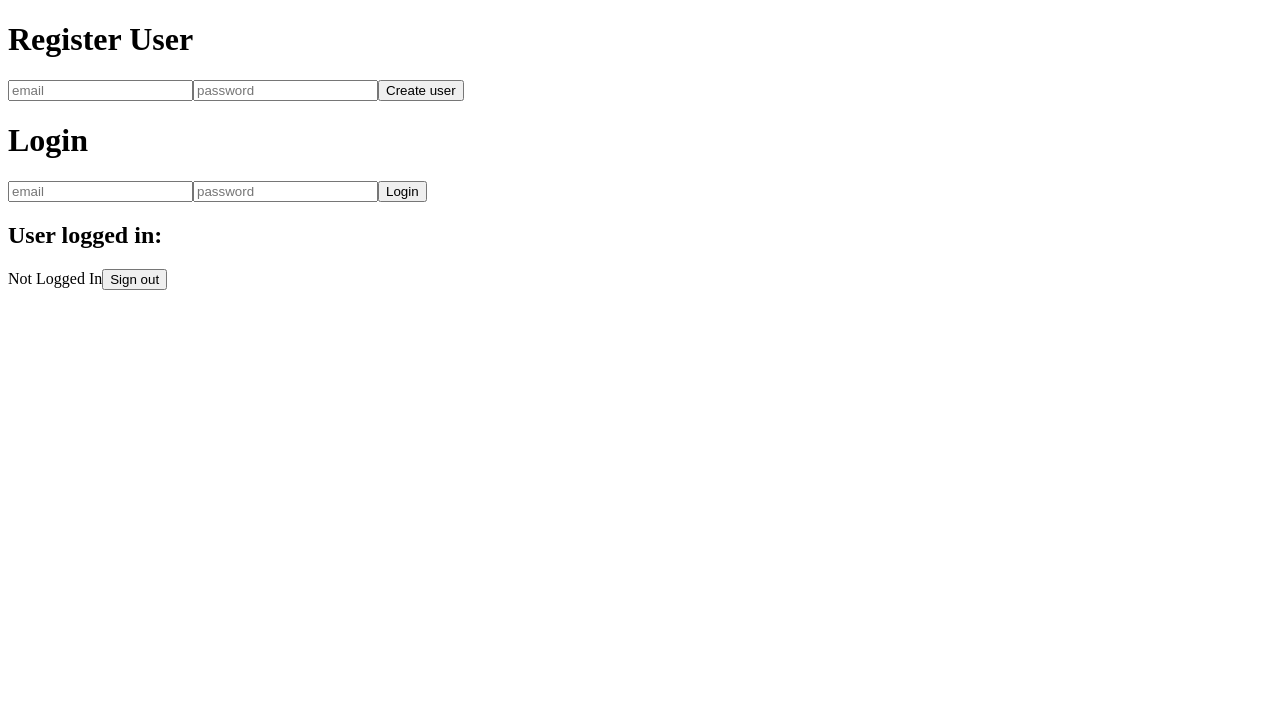
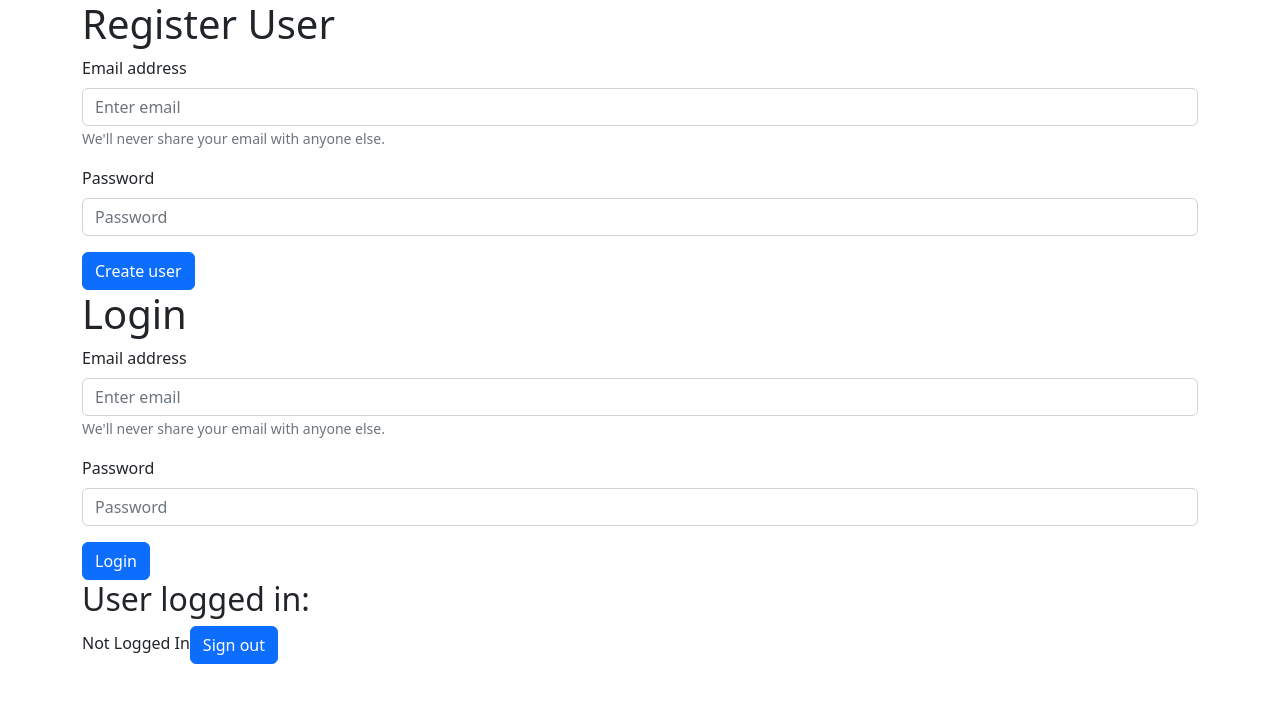
Before and after one commit to florescente/Todo, a React (Vite) app: page / in a window 1280 px wide. Shown: the top 702 px of the page. Built offline with nearby package versions, Linux system fonts and the light colour scheme; no server answers.

Commit message:
bootstrap react

```diff
--- a/package.json
+++ b/package.json
@@ -13,8 +13,10 @@
   },
   "dependencies": {
     "@reduxjs/toolkit": "^1.8.3",
+    "bootstrap": "^5.2.0",
     "firebase": "^9.9.1",
     "react": "^18.2.0",
+    "react-bootstrap": "^2.4.0",
     "react-dom": "^18.2.0",
     "react-redux": "^8.0.2",
     "react-router-dom": "^6.3.0"
--- a/src/App.tsx
+++ b/src/App.tsx
@@ -2,6 +2,7 @@ import { BrowserRouter, Routes, Route } from 'react-router-dom'
 import Home from './home'
 import Redux from './redux'
 import Table from './table'
+import 'bootstrap/dist/css/bootstrap.min.css'
 
 function App() {
   return (
--- a/src/home.tsx
+++ b/src/home.tsx
@@ -6,6 +6,8 @@ import {
 } from 'firebase/auth'
 import React from 'react'
 import { auth } from './firebase-config'
+import Button from 'react-bootstrap/Button'
+import Form from 'react-bootstrap/Form'
 
 function Home() {
   const [registerEmail, setRegisterEmail] = React.useState('')
@@ -31,48 +33,70 @@ function Home() {
     await signOut(auth)
   }
   return (
-    <div>
-      <div>
+    <div className="container">
+      <Form>
         <h1>Register User</h1>
-        <input
-          placeholder="email"
+        <Form.Group className="mb-3" controlId="formBasicEmail">
+          <Form.Label>Email address</Form.Label>
+          <Form.Control
+            type="email"
+            placeholder="Enter email"
             onChange={(e) => {
               setRegisterEmail(e.target.value)
             }}
           />
-        <input
-          placeholder="password"
+          <Form.Text className="text-muted">
+            We'll never share your email with anyone else.
+          </Form.Text>
+        </Form.Group>
+        <Form.Group className="mb-3" controlId="formBasicPassword">
+          <Form.Label>Password</Form.Label>
+          <Form.Control
+            type="password"
+            placeholder="Password"
             onChange={(e) => {
               setRegisterPassword(e.target.value)
             }}
           />
-        <button type="button" onClick={register}>
+        </Form.Group>
+        <Button type="button" onClick={register}>
           Create user
-        </button>
-      </div>
-      <div>
+        </Button>
+      </Form>
+      <Form>
         <h1>Login</h1>
-        <input
-          placeholder="email"
+        <Form.Group className="mb-3" controlId="formLoginEmail">
+          <Form.Label>Email address</Form.Label>
+          <Form.Control
+            type="email"
+            placeholder="Enter email"
             onChange={(e) => {
               setLoginEmail(e.target.value)
             }}
           />
-        <input
-          placeholder="password"
+          <Form.Text className="text-muted">
+            We'll never share your email with anyone else.
+          </Form.Text>
+        </Form.Group>
+        <Form.Group className="mb-3" controlId="formLoginPassword">
+          <Form.Label>Password</Form.Label>
+          <Form.Control
+            type="password"
+            placeholder="Password"
             onChange={(e) => {
               setLoginPassword(e.target.value)
             }}
           />
-        <button type="button" onClick={login}>
+        </Form.Group>
+        <Button type="button" onClick={login}>
           Login
-        </button>
-      </div>
+        </Button>
+      </Form>
       <h2>User logged in:</h2>
       {User ? User.email : 'Not Logged In'}
-      <button type="button" onClick={logout}>
+      <Button type="button" onClick={logout}>
         Sign out
-      </button>
+      </Button>
     </div>
   )
 }
```
Also changed, not shown: 1 other file (tests, documents, lock files or other folders). Lines whose indentation alone changed are shown as unchanged.
